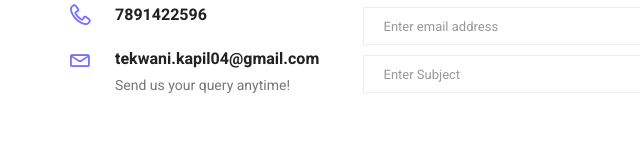
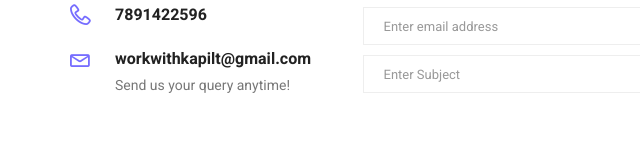
Before and after one commit to tekwani0495/tekwani0495.github.io, a plain HTML site: page contact.html in a window 1280 px wide. Shown: the part 641-805 px from the top of the page, 0-640 px from the left. Drawn offline with Linux system fonts and the light colour scheme; some packages are replaced by stand-ins of ours.

Commit message:
Update contact.html

```diff
--- a/contact.html
+++ b/contact.html
@@ -85,7 +85,7 @@
                             </div>
                             <div class="info_item">
                                 <i class="lnr lnr-envelope"></i>
-                                <h6><a href="#">tekwani.kapil04@gmail.com</a></h6>
+                                <h6><a href="#">workwithkapilt@gmail.com</a></h6>
                                 <p>Send us your query anytime!</p>
                             </div>
                         </div>
```
